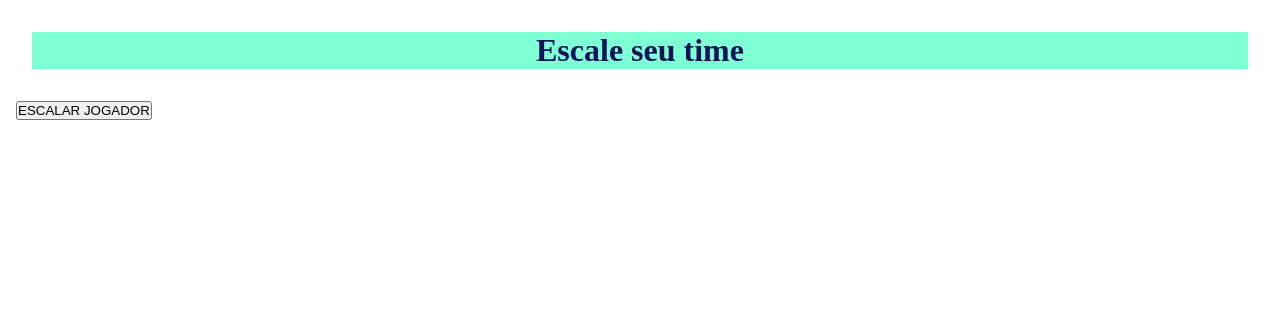
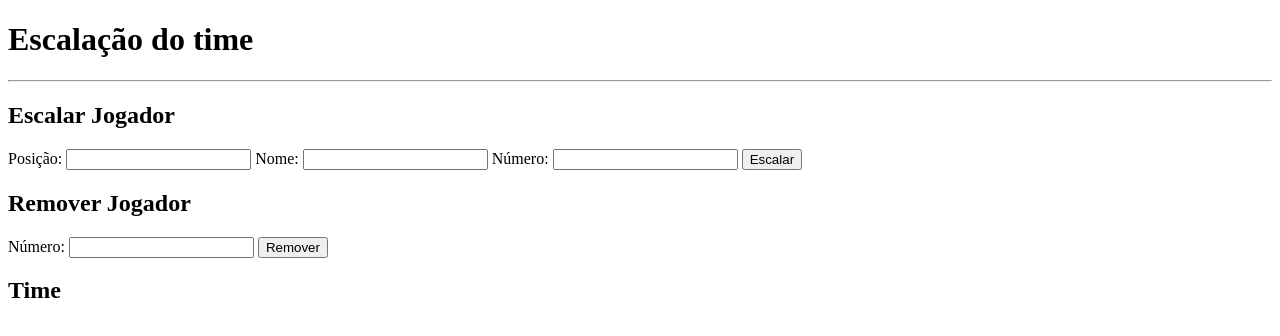
Before and after one commit to dionatamartini/JAVASCRIPT, a plain HTML site: page EX-ESCALACAO-TIME/index.html in a window 1280 px wide. Drawn offline with Linux system fonts and the light colour scheme.

Commit message:
conclusão-ex-escalação

```diff
--- a/EX-ESCALACAO-TIME/index.html
+++ b/EX-ESCALACAO-TIME/index.html
@@ -4,17 +4,30 @@
     <meta charset="UTF-8">
     <meta name="viewport" content="width=device-width, initial-scale=1.0">
     <script src="script.js" defer></script>
-    <link rel="stylesheet" href="style.css">
-    <title>Escalação</title>
+    <title>Escalação do time</title>
 </head>
 <body>
-    <h1>Escale seu time</h1>
+    <h1>Escalação do time</h1>
+    <hr>
+    <h2>Escalar Jogador</h2>
+    <p>
+        <label for="posicao">Posição:</label>
+        <input type="text" name="position" id="position">
 
-    <main>
-        <section id="escalar">
-            <button onclick="escalarJogador()">ESCALAR JOGADOR</button>
+        <label for="name">Nome:</label>
+        <input type="text" name="name" id="name">
 
-        </section>
-    </main>
+        <label for="number">Número:</label>
+        <input type="text" name="number" id="number">
+        <button onclick="addPlayer()">Escalar</button>
+    </p>
+    <h2>Remover Jogador</h2>
+    <p>
+        <label for="numberToRemove">Número:</label>
+        <input type="text" name="numberToRemove" id="numberToRemove">
+        <button onclick="removePlayer()">Remover</button>
+    </p>
+    <h2>Time</h2>
+    <ul id="teamList"></ul>
 </body>
 </html>
--- a/EX-ESCALACAO-TIME/script.js
+++ b/EX-ESCALACAO-TIME/script.js
@@ -1,65 +1,31 @@
-let listaVisivel = false;
-const player = []
+function addPlayer() {
+    const position = document.getElementById('position').value
+    const name = document.getElementById('name').value
+    const number = document.getElementById('number').value
 
+    const confirmation = confirm(`Escalar ${name} com ${position}?`)
 
-function escalarJogador() {
-    const escalar = document.getElementById('escalar');
+    if (confirmation) {
+        const teamList = document.getElementById('teamList')
+        const playerItem = document.createElement('li')
+        playerItem.id = `player-${number}`
+        playerItem.innerText = `${position}: ${name} (${number})`
+        teamList.appendChild(playerItem)
 
-
-    if (!listaVisivel) {
-        const li = ['Informe a posição: ', 'Informe o nome: ', 'Informe o número da camisa: '];
-        const ul = document.createElement('ul');
-        ul.className = 'ul-list';
-
-        const buttonYes = document.createElement('button')
-        buttonYes.innerText = 'Sim'
-        buttonYes.className = 'button-yes'
-
-        li.forEach(liText => {
-            const newLi = document.createElement('li');
-            const label = document.createElement('label');
-
-            label.textContent = liText;
-
-            const input = document.createElement('input');
-            input.type = 'text';
-
-
-            // Adiciona um quebra de linha para separar os elementos
-            newLi.appendChild(document.createElement('br'));
-
-            newLi.appendChild(label);
-            newLi.appendChild(input);
-
-            ul.appendChild(newLi);
-
-            label.addEventListener('click', function() {
-                input.focus();
-            });
-
-});
-        escalar.appendChild(ul);
-        escalar.appendChild(buttonYes);
-
-        buttonYes.addEventListener('click', function() {
-            const inputs = escalar.querySelectorAll('.ul-list li input'); // Seleciona todos os inputs dentro da lista criada
-            inputs.forEach(input => {
-                const labelText = input.previousElementSibling.textContent; // Obtém o texto do label correspondente
-                const inputValue = input.value; // Obtém o valor do input
-                player[labelText] = inputValue; // Adiciona o valor do input ao objeto player, usando o texto do label como chave
-            });
-            console.log(player);
-        });
-
-
-
-        listaVisivel = true; // Atualiza o estado da lista para visível
-    } else {
-        const buttonYes = document.querySelector('.button-yes')
-        const ul = document.querySelector('.ul-list');
-        escalar.removeChild(buttonYes)
-        escalar.removeChild(ul); // Remove a lista
-
-        listaVisivel = false; // Atualiza o estado da lista para invisível
+        document.getElementById('position').value = ''
+        document.getElementById('name').value = ''
+        document.getElementById('number').value = ''
     }
 }
+
+function removePlayer() {
+    const number = document.getElementById('numberToRemove').value
+    const playerToRemove = document.getElementById(`player-${number}`)
+
+    const confirmation = confirm(`Remover o jogador? ${playerToRemove.innerText}?`)
+
+    if (confirmation) {
+        document.getElementById('teamList').removeChild(playerToRemove)
+        document.getElementById('numberToRemove').value = ''
+    }
+}
--- a/EX-ESCALACAO-TIME/style.css
+++ b/EX-ESCALACAO-TIME/style.css
@@ -23,3 +23,9 @@ main {
 label {
     cursor: pointer;
 }
+
+button {
+    margin: 4px;
+    padding:5px
+
+}
```
